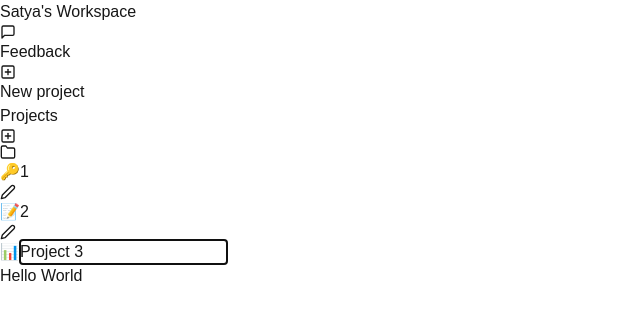
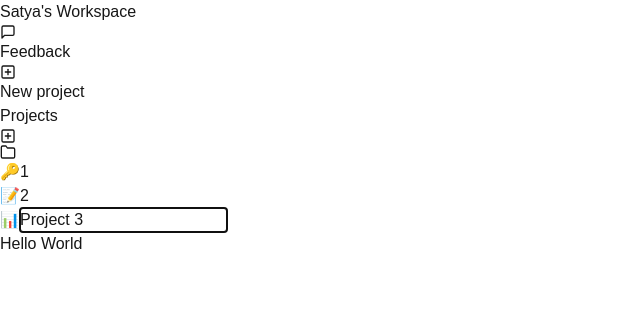
Before and after one commit to satyasandeep007/ada-tree, a Next.js app: page / in a window 1280 px wide. Both pictures are taken after a click on the icon 8 px from the left and 136 px from the top of the page. Shown: the top 320 px of the page, without its empty margins (0-640 px from the left). Built offline with nearby package versions, Linux system fonts and the light colour scheme.

Commit message:
feat: Add drag and drop functionality

```diff
--- a/package.json
+++ b/package.json
@@ -9,6 +9,9 @@
     "lint": "next lint"
   },
   "dependencies": {
+    "@dnd-kit/core": "^6.3.1",
+    "@dnd-kit/sortable": "^10.0.0",
+    "@dnd-kit/utilities": "^3.2.2",
     "next": "15.1.6",
     "react": "^19.0.0",
     "react-dom": "^19.0.0",
--- a/src/@types/sidebar.d.ts
+++ b/src/@types/sidebar.d.ts
@@ -4,4 +4,6 @@ export interface NavItem {
   label: string;
   slug: string;
   type: "project" | "directory";
+  parentId?: string | null;
+  order: number;
 }
--- a/src/ui/sidebar/Sidebar.tsx
+++ b/src/ui/sidebar/Sidebar.tsx
@@ -8,6 +8,7 @@ import Projects from "./components/Projects";
 import { NavItem } from "@/@types/sidebar";
 import { formatSlug } from "./components/util";
 import { initialNavConfig, icons } from "./components/config";
+import { DragEndEvent } from "@dnd-kit/core";
 
 const Sidebar = () => {
   const router = useRouter();
@@ -25,6 +26,7 @@ const Sidebar = () => {
       label: `Project ${newId}`,
       slug: newSlug,
       type: "project",
+      order: navConfig.length,
     };
 
     setNavConfig([...navConfig, newProject]);
@@ -41,6 +43,7 @@ const Sidebar = () => {
       label: `New Folder`,
       slug: newSlug,
       type: "directory",
+      order: navConfig.length,
     };
 
     setNavConfig([...navConfig, newDirectory]);
@@ -99,6 +102,56 @@ const Sidebar = () => {
     }
   };
 
+  const handleDragEnd = (event: DragEndEvent) => {
+    const { active, over } = event;
+
+    if (!over || active.id === over.id) return;
+
+    const activeItem = navConfig.find((item) => item.slug === active.id);
+    const overItem = navConfig.find((item) => item.slug === over.id);
+
+    if (!activeItem || !overItem) return;
+
+    const newNavConfig = [...navConfig];
+    const activeIndex = newNavConfig.findIndex(
+      (item) => item.slug === active.id
+    );
+    const overIndex = newNavConfig.findIndex((item) => item.slug === over.id);
+
+    if (activeItem.type === "directory") {
+      const isChild = (parentId: string | null | undefined): boolean => {
+        if (!parentId) return false;
+        if (parentId === activeItem.slug) return true;
+        const parent = newNavConfig.find((item) => item.slug === parentId);
+        return parent ? isChild(parent.parentId) : false;
+      };
+
+      if (isChild(overItem.parentId)) return;
+    }
+
+    if (overItem.type === "directory") {
+      newNavConfig[activeIndex] = {
+        ...activeItem,
+        parentId: overItem.slug,
+      };
+    } else {
+      newNavConfig[activeIndex] = {
+        ...activeItem,
+        parentId: overItem.parentId,
+      };
+    }
+
+    const [movedItem] = newNavConfig.splice(activeIndex, 1);
+    newNavConfig.splice(overIndex, 0, movedItem);
+
+    const updatedNavConfig = newNavConfig.map((item, index) => ({
+      ...item,
+      order: index,
+    }));
+
+    setNavConfig(updatedNavConfig);
+  };
+
   return (
     <aside className="w-64 h-screen bg-[#f9f9f7] border-r border-gray-200 flex flex-col">
       <div className="p-4 flex items-center gap-2">
@@ -132,6 +185,7 @@ const Sidebar = () => {
           addNewDirectory={addNewDirectory}
           handleEdit={handleEdit}
           handleKeyDown={handleKeyDown}
+          onDragEnd={handleDragEnd}
         />
       </nav>
     </aside>
--- /dev/null
+++ b/src/ui/sidebar/components/ProjectItem.tsx
@@ -0,0 +1,102 @@
+import { NavItem } from "@/@types/sidebar";
+import { FiFolder, FiEdit2 } from "react-icons/fi";
+import Link from "next/link";
+import { useSortable } from "@dnd-kit/sortable";
+import { CSS } from "@dnd-kit/utilities";
+
+interface ProjectItemProps {
+  item: NavItem;
+  editingId: string | null;
+  setEditingId: (id: string | null) => void;
+  handleEdit: (slug: string, newLabel: string) => void;
+  handleKeyDown: (e: React.KeyboardEvent, slug: string) => void;
+  isDragging?: boolean;
+  level?: number;
+}
+
+export const ProjectItem = ({
+  item,
+  editingId,
+  setEditingId,
+  handleEdit,
+  handleKeyDown,
+  isDragging,
+  level = 0,
+}: ProjectItemProps) => {
+  const {
+    attributes,
+    listeners,
+    setNodeRef,
+    transform,
+    transition,
+    isDragging: isSortableDragging,
+  } = useSortable({
+    id: item.slug,
+    data: {
+      type: item.type,
+      parentId: item.parentId,
+    },
+  });
+
+  const style = {
+    transform: CSS.Transform.toString(transform),
+    transition,
+    opacity: isSortableDragging ? 0.4 : 1,
+    marginLeft: `${level * 1}rem`,
+  };
+
+  return (
+    <div
+      ref={setNodeRef}
+      style={style}
+      {...attributes}
+      className={`group w-full flex items-center px-3 py-2 text-gray-600 rounded-md hover:bg-gray-100 ${
+        isDragging ? "shadow-lg" : ""
+      } ${item.type === "directory" ? "font-medium" : ""}`}
+    >
+      <div
+        className="cursor-grab active:cursor-grabbing flex-1 flex items-center"
+        {...listeners}
+      >
+        {editingId === item.slug ? (
+          <>
+            <span className="w-5 h-5 mr-3">
+              {item.type === "directory" ? <FiFolder /> : item.icon}
+            </span>
+            <input
+              type="text"
+              className="flex-1 bg-transparent outline-none border-b border-gray-400 focus:border-gray-600"
+              defaultValue={item.label}
+              autoFocus
+              onBlur={(e) => handleEdit(item.slug, e.target.value)}
+              onKeyDown={(e) => handleKeyDown(e, item.slug)}
+              placeholder={`Enter ${item.type} name`}
+            />
+          </>
+        ) : (
+          <>
+            {item.type === "directory" ? (
+              <div className="flex-1 flex items-center">
+                <span className="w-5 h-5 mr-3">
+                  <FiFolder />
+                </span>
+                <span>{item.label}</span>
+              </div>
+            ) : (
+              <Link href={item.href} className="flex-1 flex items-center">
+                <span className="w-5 h-5 mr-3">{item.icon}</span>
+                <span>{item.label}</span>
+              </Link>
+            )}
+          </>
+        )}
+      </div>
+      {!editingId && (
+        <FiEdit2
+          className="w-4 h-4 opacity-0 group-hover:opacity-100 cursor-pointer hover:text-gray-800 transition-opacity"
+          onClick={() => setEditingId(item.slug)}
+        />
+      )}
+    </div>
+  );
+};
--- a/src/ui/sidebar/components/Projects.tsx
+++ b/src/ui/sidebar/components/Projects.tsx
@@ -1,8 +1,22 @@
 "use client";
 
 import { NavItem } from "@/@types/sidebar";
-import Link from "next/link";
-import { FiPlusSquare, FiFolder, FiEdit2 } from "react-icons/fi";
+import { FiPlusSquare, FiFolder } from "react-icons/fi";
+import {
+  DndContext,
+  DragEndEvent,
+  DragOverlay,
+  DragStartEvent,
+  PointerSensor,
+  useSensor,
+  useSensors,
+} from "@dnd-kit/core";
+import {
+  SortableContext,
+  verticalListSortingStrategy,
+} from "@dnd-kit/sortable";
+import { ProjectItem } from "./ProjectItem";
+import { useState } from "react";
 
 const Projects = ({
   navConfig,
@@ -12,6 +26,7 @@ const Projects = ({
   addNewDirectory,
   handleEdit,
   handleKeyDown,
+  onDragEnd,
 }: {
   navConfig: NavItem[];
   editingId: string | null;
@@ -20,7 +35,68 @@ const Projects = ({
   addNewDirectory: () => void;
   handleEdit: (slug: string, newLabel: string) => void;
   handleKeyDown: (e: React.KeyboardEvent, slug: string) => void;
+  onDragEnd: (event: DragEndEvent) => void;
 }) => {
+  const [activeId, setActiveId] = useState<string | null>(null);
+  const sensors = useSensors(
+    useSensor(PointerSensor, {
+      activationConstraint: {
+        distance: 8,
+      },
+    })
+  );
+
+  const handleDragStart = (event: DragStartEvent) => {
+    setActiveId(event.active.id as string);
+  };
+
+  const handleDragEnd = (event: DragEndEvent) => {
+    setActiveId(null);
+    onDragEnd(event);
+  };
+
+  const items = navConfig.map((item) => item.slug);
+  const activeItem = navConfig.find((item) => item.slug === activeId);
+
+  const organizeItems = (items: NavItem[]) => {
+    const itemsByParent: { [key: string]: NavItem[] } = {};
+
+    items.forEach((item) => {
+      const parentId = item.parentId || "root";
+      if (!itemsByParent[parentId]) {
+        itemsByParent[parentId] = [];
+      }
+      itemsByParent[parentId].push(item);
+    });
+
+    return itemsByParent;
+  };
+
+  const organizedItems = organizeItems(navConfig);
+  const rootItems = organizedItems["root"] || [];
+
+  const renderItems = (items: NavItem[], level = 0) => {
+    return items.map((item) => {
+      const childItems = organizedItems[item.slug] || [];
+
+      return (
+        <div key={item.slug}>
+          <ProjectItem
+            item={item}
+            editingId={editingId}
+            setEditingId={setEditingId}
+            handleEdit={handleEdit}
+            handleKeyDown={handleKeyDown}
+            level={level}
+          />
+          {item.type === "directory" && childItems.length > 0 && (
+            <div className="ml-4">{renderItems(childItems, level + 1)}</div>
+          )}
+        </div>
+      );
+    });
+  };
+
   return (
     <div className="mt-8">
       <div className="px-3 py-2 text-sm font-semibold text-gray-600 flex items-center gap-2">
@@ -38,51 +114,50 @@ const Projects = ({
           />
         </div>
       </div>
-      <div className="space-y-1">
-        {navConfig.map((item) => (
-          <div
-            key={item.href}
-            className="group w-full flex items-center px-3 py-2 text-gray-600 rounded-md hover:bg-gray-100"
-          >
-            {editingId === item.slug ? (
-              <>
-                <span className="w-5 h-5 mr-3">
-                  {item.type === "directory" ? <FiFolder /> : item.icon}
-                </span>
-                <input
-                  type="text"
-                  className="flex-1 bg-transparent outline-none border-b border-gray-400 focus:border-gray-600"
-                  defaultValue={item.label}
-                  autoFocus
-                  onBlur={(e) => handleEdit(item.slug, e.target.value)}
-                  onKeyDown={(e) => handleKeyDown(e, item.slug)}
-                  placeholder={`Enter ${item.type} name`}
-                />
-              </>
-            ) : (
-              <>
-                {item.type === "directory" ? (
-                  <div className="flex-1 flex items-center">
-                    <span className="w-5 h-5 mr-3">
-                      <FiFolder />
-                    </span>
-                    <span>{item.label}</span>
-                  </div>
-                ) : (
-                  <Link href={item.href} className="flex-1 flex items-center">
-                    <span className="w-5 h-5 mr-3">{item.icon}</span>
-                    <span>{item.label}</span>
-                  </Link>
-                )}
-                <FiEdit2
-                  className="w-4 h-4 opacity-0 group-hover:opacity-100 cursor-pointer hover:text-gray-800 transition-opacity"
-                  onClick={() => setEditingId(item.slug)}
-                />
-              </>
-            )}
-          </div>
-        ))}
-      </div>
+      <DndContext
+        sensors={sensors}
+        onDragStart={handleDragStart}
+        onDragEnd={handleDragEnd}
+        onDragOver={(event) => {
+          const { active, over } = event;
+          if (!over) return;
+
+          const activeItem = navConfig.find((item) => item.slug === active.id);
+          const overItem = navConfig.find((item) => item.slug === over.id);
+
+          if (!activeItem || !overItem) return;
+
+          if (activeItem.type === "directory") {
+            const isChild = (parentId: string | null | undefined): boolean => {
+              if (!parentId) return false;
+              if (parentId === activeItem.slug) return true;
+              const parent = navConfig.find((item) => item.slug === parentId);
+              return parent ? isChild(parent.parentId) : false;
+            };
+
+            if (isChild(overItem.parentId)) return;
+          }
+        }}
+      >
+        <SortableContext items={items} strategy={verticalListSortingStrategy}>
+          <div className="space-y-1">{renderItems(rootItems)}</div>
+        </SortableContext>
+        <DragOverlay>
+          {activeId && activeItem && (
+            <div className="bg-white shadow-lg rounded-md">
+              <ProjectItem
+                item={activeItem}
+                editingId={editingId}
+                setEditingId={setEditingId}
+                handleEdit={handleEdit}
+                handleKeyDown={handleKeyDown}
+                isDragging
+                level={0}
+              />
+            </div>
+          )}
+        </DragOverlay>
+      </DndContext>
     </div>
   );
 };
--- a/src/ui/sidebar/components/config.ts
+++ b/src/ui/sidebar/components/config.ts
@@ -7,6 +7,8 @@ export const initialNavConfig: NavItem[] = [
     label: "1",
     slug: "1",
     type: "project",
+    order: 0,
+    parentId: null,
   },
   {
     href: "/project/2",
@@ -14,6 +16,8 @@ export const initialNavConfig: NavItem[] = [
     label: "2",
     slug: "2",
     type: "project",
+    order: 1,
+    parentId: null,
   },
 ];
 
```
Also changed, not shown: 1 other file (tests, documents, lock files or other folders).
